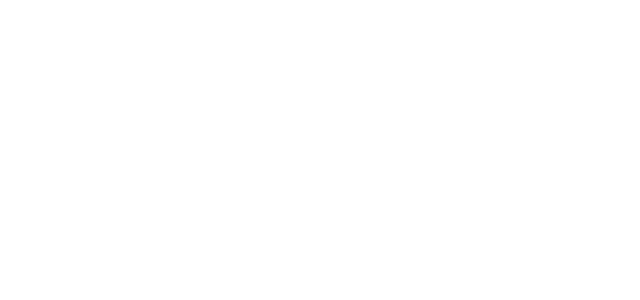
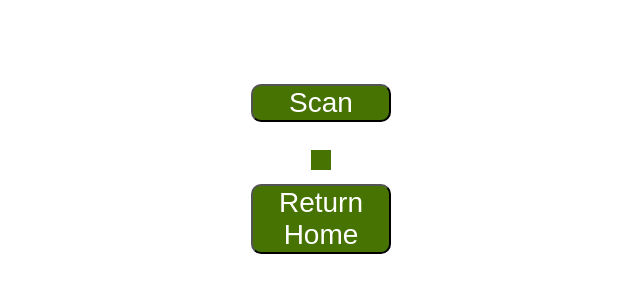
Before and after one commit to SandraMey/Mr.-Cheescake, a React (Create React App) app: page / in a window 1280 px wide. Shown: the top 300 px of the page, without its empty margins (319-959 px from the left). Built offline with nearby package versions, Linux system fonts and the light colour scheme.

Commit message:
component Scan and display in App

```diff
--- a/package.json
+++ b/package.json
@@ -3,9 +3,11 @@
   "version": "0.1.0",
   "private": true,
   "dependencies": {
+    "@ericblade/quagga2": "^1.4.2",
     "@testing-library/jest-dom": "^5.14.1",
     "@testing-library/react": "^11.2.7",
     "@testing-library/user-event": "^12.8.3",
+    "quagga": "^0.12.1",
     "react": "^17.0.2",
     "react-dom": "^17.0.2",
     "react-scripts": "4.0.3",
--- a/src/App.js
+++ b/src/App.js
@@ -1,11 +1,13 @@
+import React from 'react';
+import Display from './components/Scan/Display';
 
-import './App.css';
+const App = () => {
 
-function App() {
-  return (
-    <div className="App">
-    </div>
-  );
-}
+    return (
+        <div>
+            <Display />
+        </div>
+    );
+};
 
 export default App;
--- /dev/null
+++ b/src/components/Scan/Display.jsx
@@ -0,0 +1,32 @@
+import React, { useState, useRef, useEffect } from 'react';
+import Scanner from './Scanner';
+import Result from './Result';
+import './display.css';
+
+const Display = () => {
+    const [scanning, setScanning] = useState(false);
+    const [results, setResults] = useState([]);
+    const scannerRef = useRef(null);
+
+
+
+    return (
+        <div>
+            <div className="container">
+            <button onClick={() => setScanning(!scanning) }>{scanning ? 'Stop' : 'Scan'}</button>
+
+            <ul className="results">
+                {results.map((result) => (result.codeResult && <Result key={result.codeResult.code} result={result} />))}
+            </ul>
+            <div className="window" ref={scannerRef} >
+                {/* <video style={{ width: window.innerWidth, height: 480, border: '3px solid orange' }}/> */}
+                <canvas className="drawingBuffer" />
+                {scanning ? <Scanner scannerRef={scannerRef} onDetected={(result) => setResults([...results, result])} /> : null}
+                </div>
+                <button>Return Home</button>
+            </div>
+            </div>
+    );
+};
+
+export default Display;
--- /dev/null
+++ b/src/components/Scan/Result.jsx
@@ -0,0 +1,16 @@
+import React from 'react';
+import PropTypes from 'prop-types';
+
+const Result = ({ result }) => (
+
+
+    <li>
+        {result.codeResult.code} [{result.codeResult.format}]
+    </li>
+);
+
+Result.propTypes = {
+    result: PropTypes.object
+};
+
+export default Result;
--- /dev/null
+++ b/src/components/Scan/Scanner.jsx
@@ -0,0 +1,138 @@
+import React, { useCallback, useLayoutEffect } from 'react';
+import PropTypes from 'prop-types';
+import Quagga from '@ericblade/quagga2';
+
+function getMedian(arr) {
+    arr.sort((a, b) => a - b);
+    const half = Math.floor(arr.length / 2);
+    if (arr.length % 2 === 1) {
+        return arr[half];
+    }
+    return (arr[half - 1] + arr[half]) / 2;
+}
+
+function getMedianOfCodeErrors(decodedCodes) {
+    const errors = decodedCodes.filter(x => x.error !== undefined).map(x => x.error);
+    const medianOfErrors = getMedian(errors);
+    return medianOfErrors;
+}
+
+const defaultConstraints = {
+    width: 640,
+    height: 480,
+};
+
+const defaultLocatorSettings = {
+    patchSize: 'medium',
+    halfSample: true,
+};
+
+const defaultDecoders = ['ean_reader'];
+
+const Scanner = ({
+    onDetected,
+    scannerRef,
+    onScannerReady,
+    cameraId,
+    facingMode,
+    constraints = defaultConstraints,
+    locator = defaultLocatorSettings,
+    numOfWorkers = navigator.hardwareConcurrency || 0,
+    decoders = defaultDecoders,
+    locate = true,
+}) => {
+    const errorCheck = useCallback((result) => {
+        if (!onDetected) {
+            return;
+        }
+        const err = getMedianOfCodeErrors(result.codeResult.decodedCodes);
+        // if Quagga is at least 75% certain that it read correctly, then accept the code.
+        if (err < 0.25) {
+            onDetected(result.codeResult.code);
+        }
+    }, [onDetected]);
+
+    const handleProcessed = (result) => {
+        const drawingCtx = Quagga.canvas.ctx.overlay;
+        const drawingCanvas = Quagga.canvas.dom.overlay;
+        drawingCtx.font = "24px Arial";
+        drawingCtx.fillStyle = 'green';
+
+        if (result) {
+            // console.warn('* quagga onProcessed', result);
+            if (result.boxes) {
+                drawingCtx.clearRect(0, 0, parseInt(drawingCanvas.getAttribute('width')), parseInt(drawingCanvas.getAttribute('height')));
+                result.boxes.filter((box) => box !== result.box).forEach((box) => {
+                    Quagga.ImageDebug.drawPath(box, { x: 0, y: 1 }, drawingCtx, { color: 'purple', lineWidth: 2 });
+                });
+            }
+            if (result.box) {
+                Quagga.ImageDebug.drawPath(result.box, { x: 0, y: 1 }, drawingCtx, { color: 'blue', lineWidth: 2 });
+            }
+            if (result.codeResult && result.codeResult.code) {
+                // const validated = barcodeValidator(result.codeResult.code);
+                // const validated = validateBarcode(result.codeResult.code);
+                // Quagga.ImageDebug.drawPath(result.line, { x: 'x', y: 'y' }, drawingCtx, { color: validated ? 'green' : 'red', lineWidth: 3 });
+                drawingCtx.font = "24px Arial";
+                // drawingCtx.fillStyle = validated ? 'green' : 'red';
+                // drawingCtx.fillText(`${result.codeResult.code} valid: ${validated}`, 10, 50);
+                drawingCtx.fillText(result.codeResult.code, 10, 20);
+                // if (validated) {
+                //     onDetected(result);
+                // }
+            }
+        }
+    };
+
+    useLayoutEffect(() => {
+        Quagga.init({
+            inputStream: {
+                type: 'LiveStream',
+                constraints: {
+                    ...constraints,
+                    ...(cameraId && { deviceId: cameraId }),
+                    ...(!cameraId && { facingMode }),
+                },
+                target: scannerRef.current,
+            },
+            locator,
+            numOfWorkers,
+            decoder: { readers: decoders },
+            locate,
+        }, (err) => {
+            Quagga.onProcessed(handleProcessed);
+
+            if (err) {
+                return console.log('Error starting Quagga:', err);
+            }
+            if (scannerRef && scannerRef.current) {
+                Quagga.start();
+                if (onScannerReady) {
+                    onScannerReady();
+                }
+            }
+        });
+        Quagga.onDetected(errorCheck);
+        return () => {
+            Quagga.offDetected(errorCheck);
+            Quagga.offProcessed(handleProcessed);
+            Quagga.stop();
+        };
+    }, [cameraId, onDetected, onScannerReady, scannerRef, errorCheck, constraints, locator, decoders, locate]);
+    return null;
+}
+
+Scanner.propTypes = {
+    onDetected: PropTypes.func.isRequired,
+    scannerRef: PropTypes.object.isRequired,
+    onScannerReady: PropTypes.func,
+    cameraId: PropTypes.string,
+    facingMode: PropTypes.string,
+    constraints: PropTypes.object,
+    locator: PropTypes.object,
+    numOfWorkers: PropTypes.number,
+    decoders: PropTypes.array,
+    locate: PropTypes.bool,
+};
+
+export default Scanner;
--- /dev/null
+++ b/src/components/Scan/display.css
@@ -0,0 +1,36 @@
+*{
+    font-size: 14px;
+}
+
+.container {
+    display: flex;
+    justify-content: center;
+    align-items: center;
+    flex-direction: column;
+    margin-top: 5rem;
+
+}
+
+.window {
+    position: relative;
+    border: 10px solid #467302;
+}
+
+.drawingBuffer{
+    position: absolute;
+    top: 0px;
+}
+
+button{
+    width: 10rem;
+    font-size: 2rem;
+    color: white;
+    background-color: #467302;
+    border-radius: 10px;
+    margin-top: 1rem;
+}
+
+button:hover{
+    background-color: #84BF04;
+    cursor: pointer;
+}
```
Also changed, not shown: 1 other file (tests, documents, lock files or other folders).
